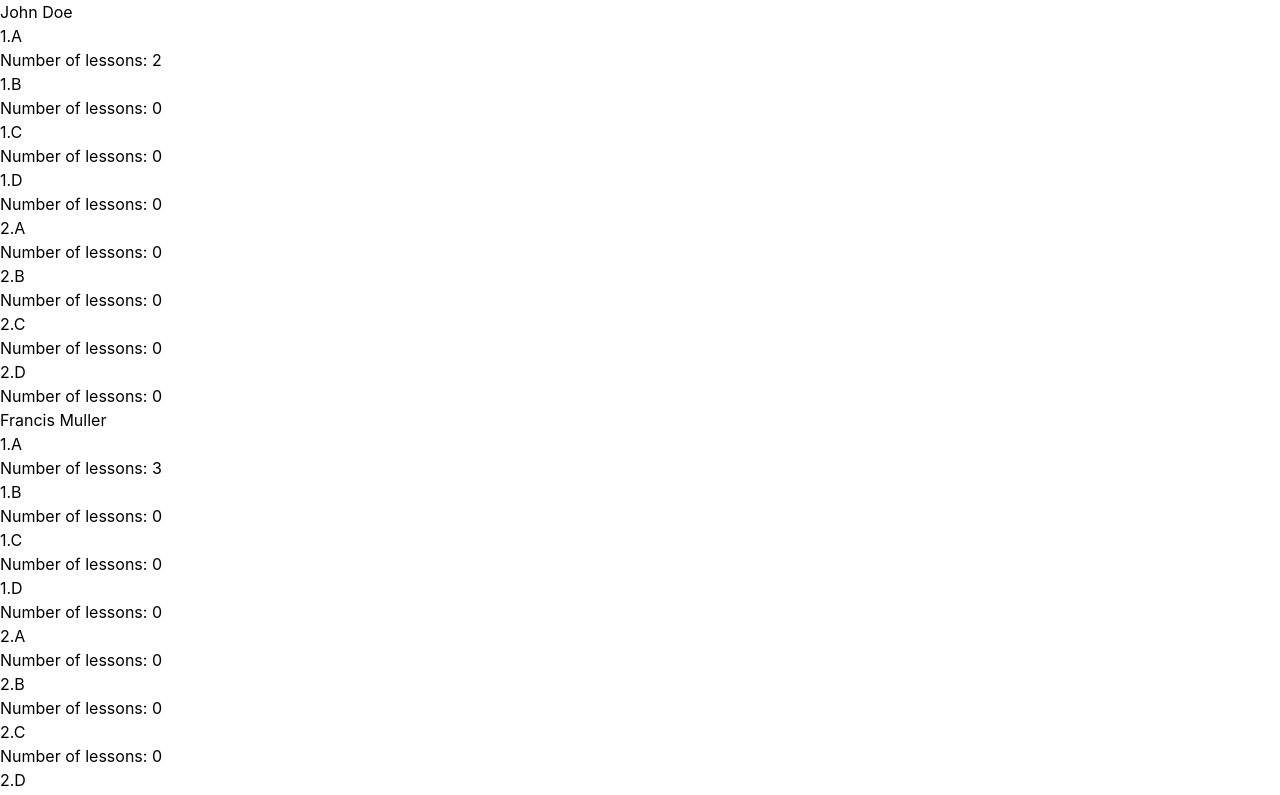
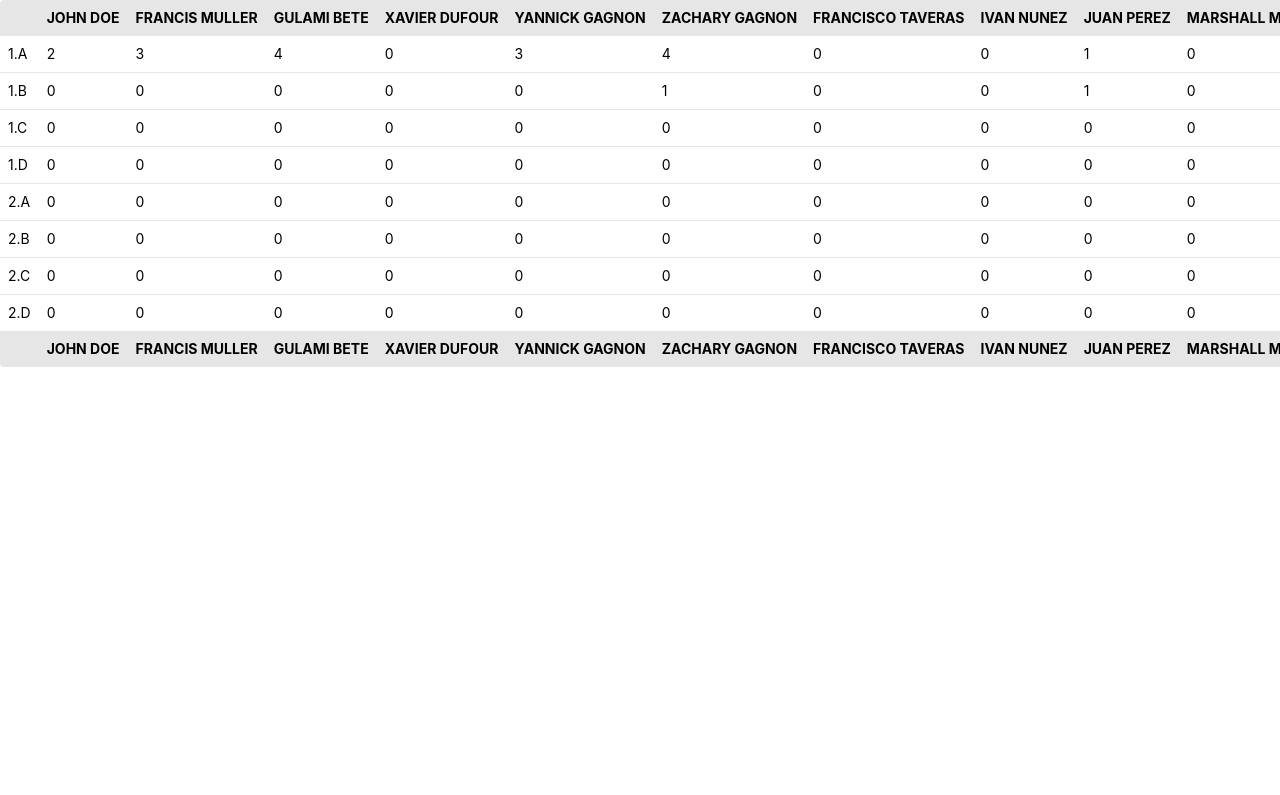
Before and after one commit to Chickenbiscuitoo/timetable-manager, a Next.js app: page /stats in a window 1280 px wide. Shown: the top 795 px of the page. Built offline with nearby package versions, Linux system fonts and the light colour scheme.

Commit message:
added stats table

```diff
--- a/components/TeachersStats.tsx
+++ b/components/TeachersStats.tsx
@@ -10,53 +10,110 @@ const TeachersStats: NextPage = () => {
 	const { teachers, subjects, classes, rawTableData } =
 		useTimetableStore()
 
-	const teachersLessons = teachers.map((teacher) => {
-		const teacherLessons = rawTableData.filter((lesson) =>
-			lesson.teachers?.some((t) => t.id === teacher.id)
-		)
+	const classStats = classes.map((cl) => {
+		const activeTeachers = rawTableData
+			.filter((lesson) => lesson.class === cl.id)
+			.map((lesson) => lesson.teachers?.map((teacher) => teacher.id))
+		const classTeachers = flatten(activeTeachers)
 
-		return {
+		return teachers.map((teacher) => ({
 			id: teacher.id,
 			name: teacher.name,
-			lessons: teacherLessons,
-		}
+			lessonsNumber: classTeachers.filter(
+				(id: number) => id === teacher.id
+			).length,
+		}))
 	})
 
-	const teachersStats = teachersLessons.map((teacher) => {
-		const classLessons: any = []
-		classes.forEach((cl) => {
-			const clLessons = teacher.lessons.filter(
-				(lesson) => lesson.class === cl.id
-			)
-			classLessons.push(clLessons)
-		})
-		return {
-			id: teacher.id,
-			name: teacher.name,
-			lessons: classLessons,
-		}
-	})
-
-	const teacherItems = teachersStats.map((teacher) => {
 	return (
-			<div>
-				<h3>{teacher.name}</h3>
-				{teacher.lessons.map((cl: any, i: any) => {
+		<div className="overflow-x-auto">
+			<table className="table table-compact w-full">
+				<thead>
+					<tr>
+						<th></th>
+						{teachers.map((tch) => (
+							<th>{tch.name}</th>
+						))}
+					</tr>
+				</thead>
+				<tbody>
+					{classStats.map((cl, i) => {
 						const clName = classes.find(
 							(cla) => cla.id === i + 1
 						)?.name
+
 						return (
-						<div>
-							<h4>{clName}</h4>
-							<h5>Number of lessons: {cl.length}</h5>
+							<tr>
+								<td>{clName}</td>
+								{cl.map((teacher) => (
+									<td>{teacher.lessonsNumber}</td>
+								))}
+							</tr>
+						)
+					})}
+				</tbody>
+				<tfoot>
+					<tr>
+						<th></th>
+						{teachers.map((tch) => (
+							<th>{tch.name}</th>
+						))}
+					</tr>
+				</tfoot>
+			</table>
 		</div>
 	)
-				})}
-			</div>
-		)
-	})
-
-	return <>{teacherItems}</>
 }
 
 export default TeachersStats
+
+// const teachersLessons = teachers.map((teacher) => {
+// 	const teacherLessons = rawTableData.filter((lesson) =>
+// 		lesson.teachers?.some((t) => t.id === teacher.id)
+// 	)
+
+// 	return {
+// 		id: teacher.id,
+// 		name: teacher.name,
+// 		lessons: teacherLessons,
+// 	}
+// })
+
+// const teachersStats = teachersLessons.map((teacher) => {
+// 	const classLessons: any = []
+// 	classes.forEach((cl) => {
+// 		const clLessons = teacher.lessons.filter(
+// 			(lesson) => lesson.class === cl.id
+// 		)
+// 		classLessons.push(clLessons)
+// 	})
+// 	return {
+// 		id: teacher.id,
+// 		name: teacher.name,
+// 		lessons: classLessons,
+// 	}
+// })
+
+// const teacherItems = teachersStats.map((teacher) => {
+// 	return (
+// 		<div>
+// 			<div>{teacher.name}</div>
+// 			<div>
+// 				{teacher.lessons.map((cl: any, i: any) => {
+// 					const clName = classes.find(
+// 						(cla) => cla.id === i + 1
+// 					)?.name
+// 					return (
+// 						<div>
+// 							<h4>{clName}</h4>
+// 							<span>
+// 								<h5>Lessons: </h5>
+// 								<h5>{cl.length}</h5>
+// 							</span>
+// 						</div>
+// 					)
+// 				})}
+// 			</div>
+// 		</div>
+// 	)
+// })
--- a/styles/globals.css
+++ b/styles/globals.css
@@ -1,6 +1,17 @@
 @tailwind base;
 @tailwind components;
 @tailwind utilities;
+
+@layer base {
+	html,
+	body {
+		padding: 0;
+		margin: 0;
+		font-family: -apple-system, BlinkMacSystemFont, Segoe UI, Roboto,
+			Oxygen, Ubuntu, Cantarell, Fira Sans, Droid Sans,
+			Helvetica Neue, sans-serif;
+	}
+}
 
 html,
 body {
--- a/tailwind.config.js
+++ b/tailwind.config.js
@@ -7,5 +7,11 @@ module.exports = {
 	theme: {
 		extend: {},
 	},
+	// add daisyUI plugin
 	plugins: [require('daisyui')],
+
+	// daisyUI config (optional)
+	daisyui: {
+		themes: ['corporate'],
+	},
 }
--- a/tsconfig.json
+++ b/tsconfig.json
@@ -1,6 +1,6 @@
 {
 	"compilerOptions": {
-		"target": "es5",
+		"target": "ESNext",
 		"lib": ["dom", "dom.iterable", "esnext"],
 		"allowJs": true,
 		"skipLibCheck": true,
```
Lines whose indentation alone changed are shown as unchanged.
